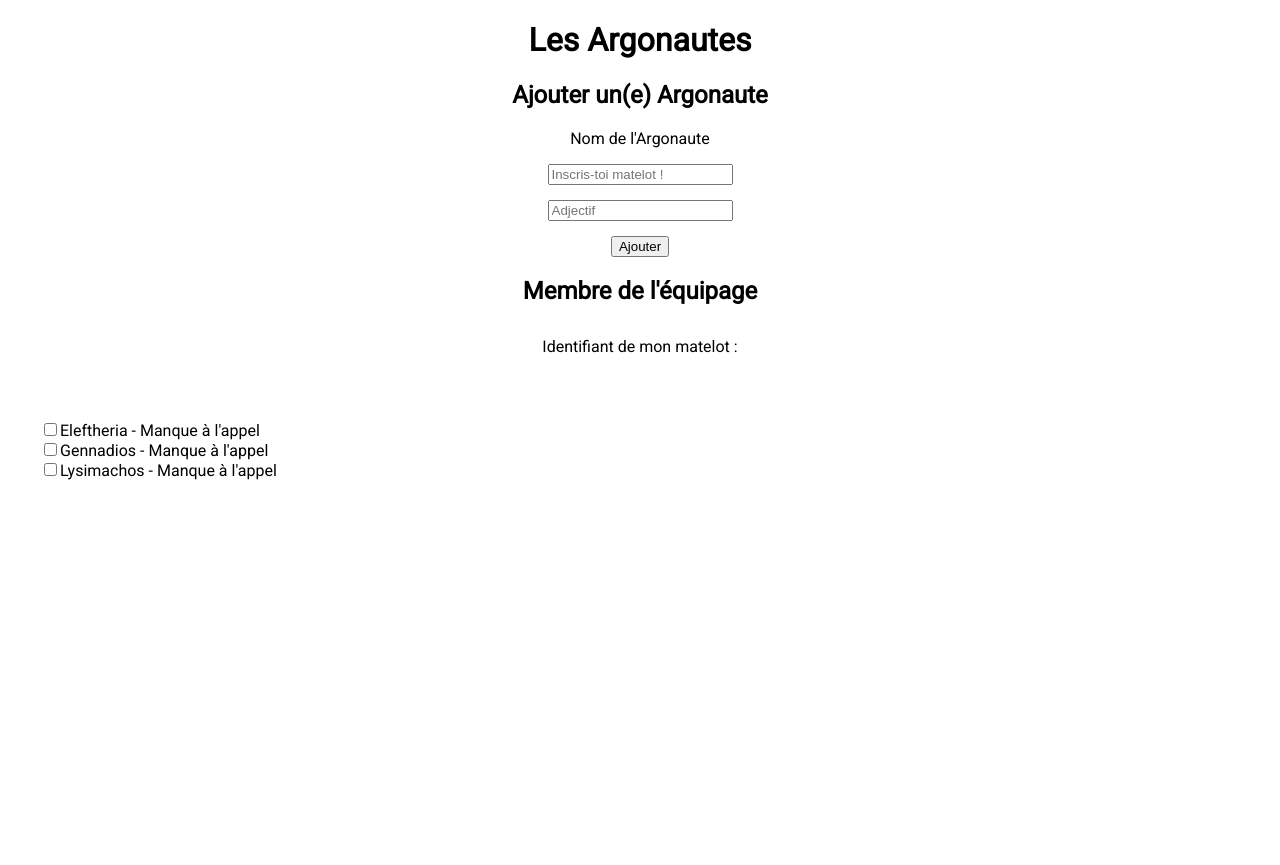
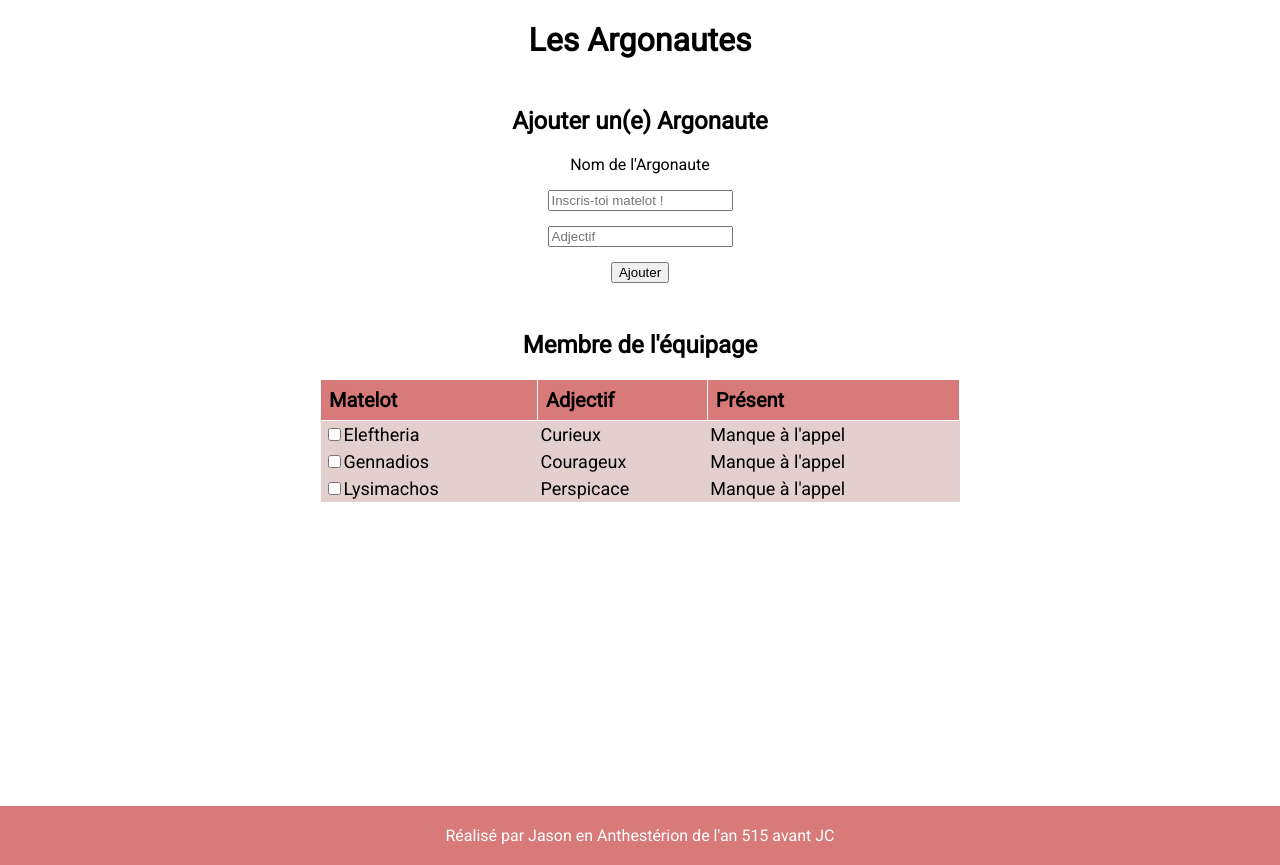
Before and after one commit to JulienLrs/Tech-Challenge, a React (Create React App) app: page / in a window 1280 px wide. Before the commit the page ends 800 px from the top, so only its background shows below. Built offline with nearby package versions, Linux system fonts and the light colour scheme.

Commit message:
update 18-10-2022

```diff
--- /dev/null
+++ b/App.js
@@ -0,0 +1,81 @@
+const allMatelots = [
+    {
+      id: 1,
+      name: "Eleftheria",
+      adjectif: "",
+      present: false,
+    },
+    {
+      id: 2,
+      name: "Gennadios",
+      adjectif: "",
+      present: false,
+    },
+    {
+      id: 3,
+      name: "Lysimachos",
+      adjectif: "",
+      present: false,
+    },
+  ];
+
+  const key = "react.matelots";
+
+  function App() {
+    //const [contacts, setContacts] = useState(data);
+    const [matelotId, setMatelotId] = useState(); // retour d'un tableau : res = [matelotId, setMatelotId]
+    const [matelots, setMatelots] = useState(allMatelots);
+
+    // Nous permet à la création du component, de chercher dans notre storage
+    useEffect(() => {
+      const matelotsRetrievedFromStorage = localStorage.getItem(key);
+      if (matelotsRetrievedFromStorage) {
+        setMatelots(JSON.parse(matelotsRetrievedFromStorage));
+      }
+    }, []); // insertion d'une dépendance [] pour éviter les boucles infinies
+
+    // Vient persister dans le storage notre donnée entrée
+    useEffect(() => {
+      localStorage.setItem(key, JSON.stringify(matelots));
+    }, [matelots]);
+
+    function handleStatusChange(id) {
+      setMatelotId(id);
+      const matelotToModify = matelots.find((matelot) => matelot.id === id);
+      matelotToModify.present = !matelotToModify.present;
+      const newMatelots = matelots.map((matelot) =>
+        matelot.id !== id ? matelot : matelotToModify
+      );
+      setMatelots(newMatelots);
+    }
+
+    function handleMatelotCreation(name) {
+      const newMatelot = {
+        id: Date.now(),
+        name,
+        present: false,
+        adjectif: "",
+      };
+      const allMatelot = [newMatelot, ...matelots];
+      setMatelots(allMatelot);
+    }
+
+    return (
+      <div class="form-box">
+        <h1>Les Argonautes</h1>
+        <h2>Ajouter un(e) Argonaute</h2>
+        <p>Nom de l'Argonaute</p>
+
+        <Formulaire handleMatelotCreation={handleMatelotCreation} />
+
+        <h2>Membre de l'équipage</h2>
+        <div class="id">Identifiant de mon matelot : {matelotId} </div>
+
+        <Equipage
+          class="member-item"
+          matelots={matelots}
+          handleStatusChange={handleStatusChange}
+        />
+      </div>
+    );
+  }
--- a/src/App.css
+++ b/src/App.css
@@ -17,16 +17,27 @@ h1, h2, p {
   text-align: center;
 }
 
+h2 {
+  margin-top: 2em;
+}
+
 label {
   display: block;
   margin-bottom: 0.5em;
 }
 table {
+  margin: auto;
+  text-align: center;
   border-collapse: collapse;
-  width: 100%;
+  width: 50%;
+}
+
+thead {
+  column-count: 3;
 }
 
 th {
+  background-color: #d87a7a;
   border: 1px solid #ffffff;
   text-align: left;
   padding: 8px;
@@ -35,17 +46,11 @@ th {
 
 td {
   text-align: left;
-  padding: 4px;
+  padding: 3px;
   font-size: 18px;
+  background-color: rgb(228, 207, 207);
 }
 
-th {
-  background-color: rgb(226, 146, 150);
-}
-
-td {
-  background-color: rgb(228, 207, 207);
-}
 .new-member-form {
   display: block;
   margin: 15px;
@@ -58,9 +63,9 @@ td {
 }
 
 footer {
-  margin-top: 2em;
+  margin-top: 19em;
   text-align: center;
   color: #fff;
-  background: #f76c6c;
+  background: #d87a7a;
   padding: 0.25em 0;
 }
--- a/src/App.js
+++ b/src/App.js
@@ -1,37 +1,34 @@
 import React, { useState, useEffect } from "react";
-import Equipage from "./components/Equipage";
+import "./App.css";
+import data from "./matelot-data.json";
 import Formulaire from "./Formulaire";
-import data from "./matelot-data.json";
-import "./App.css";
-
-const allMatelots = [
-  {
-    id: 1,
-    name: "Eleftheria",
-    adjectif: "",
-    present: false,
-  },
-  {
-    id: 2,
-    name: "Gennadios",
-    adjectif: "",
-    present: false,
-  },
-  {
-    id: 3,
-    name: "Lysimachos",
-    adjectif: "",
-    present: false,
-  },
-];
 
 const key = "react.matelots";
 
-function App(props) {
-  //const [contacts, setContacts] = useState(data);
-  const [matelotId, setMatelotId] = useState(); // retour d'un tableau : res = [matelotId, setMatelotId]
-  const [matelots, setMatelots] = useState(allMatelots);
+const App = (props) => {
+  const [matelots, setMatelots] = useState(data);
+  const [matelotId, setMatelotId] = useState();
+  const matelot = props.data;
 
+  function handleMatelotCreation(name, adjectif) {
+    const newMatelot = {
+      id: Date.now(),
+      name,
+      adjectif,
+    };
+    const allMatelot = [newMatelot, ...matelots];
+    setMatelots(allMatelot);
+  }
+
+  function handleStatusChange(id) {
+    setMatelotId(id);
+    const matelotToModify = matelots.find((matelot) => matelot.id === id);
+    matelotToModify.present = !matelotToModify.present;
+    const newMatelots = matelots.map((matelot) =>
+      matelot.id !== id ? matelot : matelotToModify
+    );
+    setMatelots(newMatelots);
+  }
 
   // Nous permet à la création du component, de chercher dans notre storage
   useEffect(() => {
@@ -46,29 +43,8 @@ function App(props) {
     localStorage.setItem(key, JSON.stringify(matelots));
   }, [matelots]);
 
-  function handleStatusChange(id) {
-    setMatelotId(id);
-    const matelotToModify = matelots.find((matelot) => matelot.id === id);
-    matelotToModify.present = !matelotToModify.present;
-    const newMatelots = matelots.map((matelot) =>
-      matelot.id !== id ? matelot : matelotToModify
-    );
-    setMatelots(newMatelots);
-  }
-
-  function handleMatelotCreation(name) {
-    const newMatelot = {
-      id: Date.now(),
-      name,
-      present: false,
-      adjectif: "",
-    };
-    const allMatelot = [newMatelot, ...matelots];
-    setMatelots(allMatelot);
-  }
-
   return (
-    <div class="form-box">
+    <div className="app-container">
       <h1>Les Argonautes</h1>
       <h2>Ajouter un(e) Argonaute</h2>
       <p>Nom de l'Argonaute</p>
@@ -76,15 +52,42 @@ function App(props) {
       <Formulaire handleMatelotCreation={handleMatelotCreation} />
 
       <h2>Membre de l'équipage</h2>
-      <div class="id">Identifiant de mon matelot : {matelotId} </div>
-      <Equipage
-                class="member-item"
-                matelots={matelots}
-                handleStatusChange={handleStatusChange}
-              />
+      <table>
+        <thead>
+          <tr>
+            <th>Matelot</th>
+            <th>Adjectif</th>
+            <th>Présent</th>
+          </tr>
+        </thead>
+        <tbody>
+          {matelots.map((matelot) => (
+            <tr>
+              <td>
+                <input
+                  type="checkbox"
+                  key={matelot.id}
+                  checked={matelot.present}
+                  data={matelot}
+                  handleStatusChange={props.handleStatusChange}
+                  onChange={() => props.handleStatusChange(matelot.id)}
+                />
+                {matelot.name}
+              </td>
+              <td>{matelot.adjectif}</td>
+              <td>
+                <div>{matelot.present ? "A bord !" : "Manque à l'appel"}</div>
+              </td>
+            </tr>
+          ))}
+        </tbody>
+      </table>
 
+      <footer>
+        <p>Réalisé par Jason en Anthestérion de l'an 515 avant JC</p>
+      </footer>
     </div>
   );
-}
+};
 
 export default App;
```
